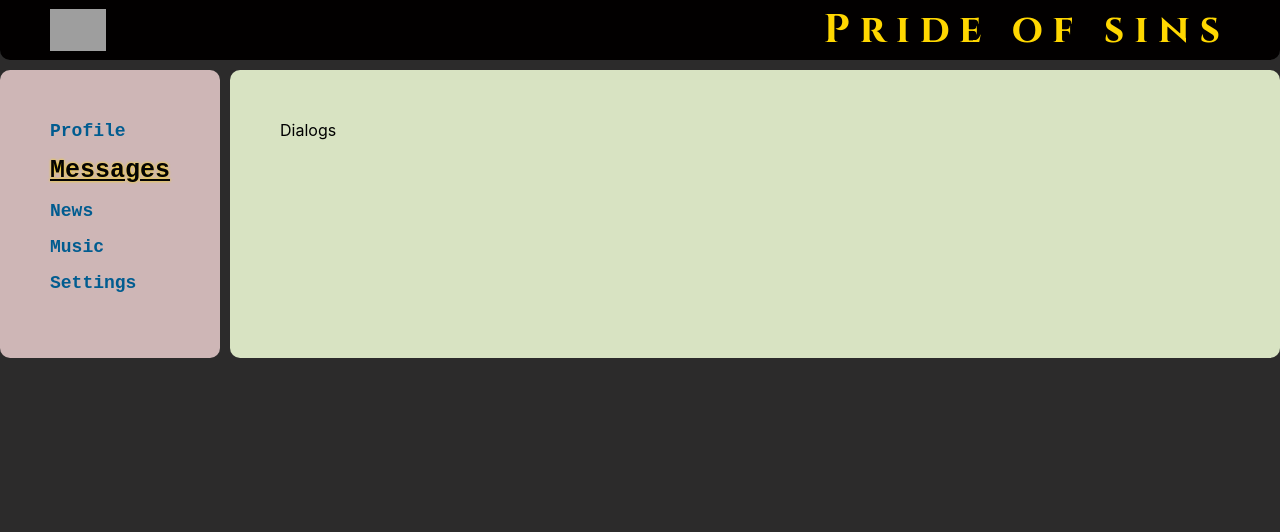
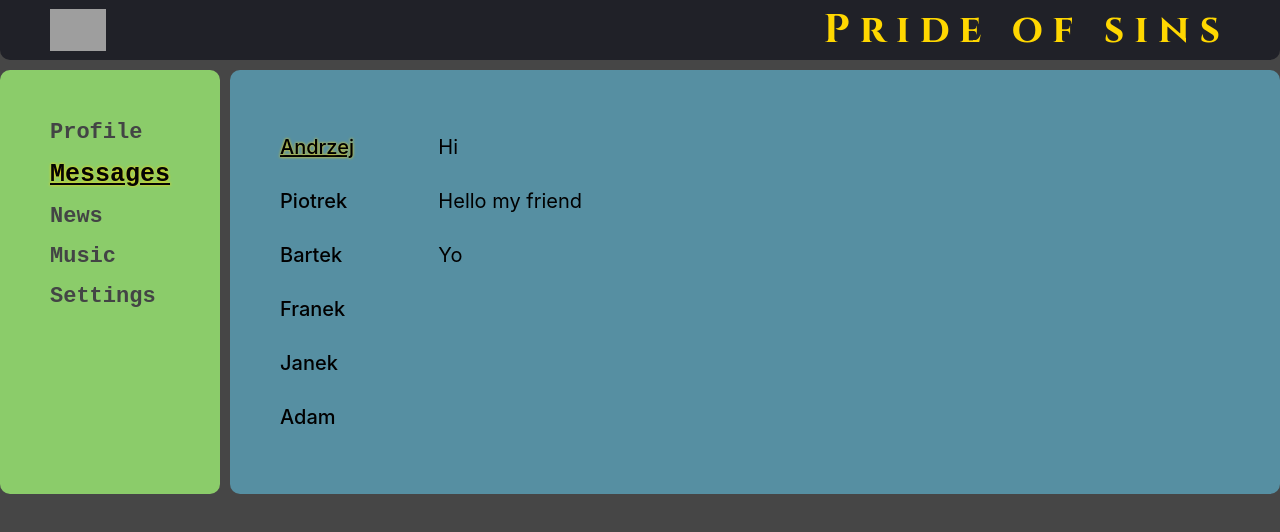
Before and after one commit to YuryDash/samurai-way, a React (Create React App) app: page /dialogs in a window 1280 px wide. Shown: the top 532 px of the page. Built offline with nearby package versions, Linux system fonts and the light colour scheme; grey boxes are pictures that could not be loaded.

Commit message:
Commit-samurai-way - 21

```diff
--- a/src/App.css
+++ b/src/App.css
@@ -1,5 +1,5 @@
 body{
-    background-color: #2c2b2b;
+    background-color: rgb(70, 70, 70);
 }
 .app-wrapper {
     max-width: 1450px;
@@ -18,7 +18,7 @@ body{
 .app-wrapper-content{
 
     grid-area: p;
-    background-color: #d8e3c2;
+    background-color: #568fa2;
     border-radius: 10px;
     padding: 50px;
 
--- a/src/components/Dialogs/Dialogs.module.css
+++ b/src/components/Dialogs/Dialogs.module.css
@@ -0,0 +1,31 @@
+@import url('https://fonts.googleapis.com/css2?family=Cinzel:wght@400;500;700&display=swap');
+
+.dialogs {
+    display: grid;
+    grid-template-columns: 2fr 10fr;
+    font-size: 20px;
+}
+
+.dialogsItems {
+}
+
+.dialogsItems .active {
+    color: black;
+    text-shadow: 0px 0px 3px gold;
+    text-decoration: underline;
+}
+
+.dialog {
+    padding: 15px 0;
+    font-weight: 500;
+
+}
+
+.messages {
+}
+
+.message {
+    padding: 15px 0;
+    font-weight: 400;
+
+}
--- a/src/components/Dialogs/Dialogs.tsx
+++ b/src/components/Dialogs/Dialogs.tsx
@@ -4,8 +4,20 @@ import s from "./Dialogs.module.css"
 
 export const Dialogs = () => {
     return (
-        <div>
-            Dialogs
+        <div className={s.dialogs}>
+            <div className={s.dialogsItems}>
+                <div className={s.dialog + ' ' + s.active}>Andrzej</div>
+                <div className={s.dialog}>Piotrek</div>
+                <div className={s.dialog}>Bartek</div>
+                <div className={s.dialog}>Franek</div>
+                <div className={s.dialog}>Janek</div>
+                <div className={s.dialog}>Adam</div>
+            </div>
+            <div className={s.messages}>
+                <div className={s.message}>Hi</div>
+                <div className={s.message}>Hello my friend</div>
+                <div className={s.message}>Yo</div>
+            </div>
         </div>
     )
 }
--- a/src/components/Header/Header.module.css
+++ b/src/components/Header/Header.module.css
@@ -2,7 +2,7 @@
     @import url('https://fonts.googleapis.com/css2?family=Cinzel:wght@400;500;700&display=swap');
 
     grid-area: h;
-    background-color: #020000;
+    background-color: #202128;
     border-bottom-left-radius: 10px;
     border-bottom-right-radius: 10px;
 
--- a/src/components/NavBar/NavBar.module.css
+++ b/src/components/NavBar/NavBar.module.css
@@ -1,14 +1,14 @@
 .nav {
     grid-area: n;
-    background-color: #ceb6b6;
+    background-color: #8bcc6a;
     border-radius: 10px;
     padding: 50px;
 }
 .item a{
-    color: #015c90;
+    color: #434445;
     font-family: monospace;
     font-weight: 700;
-    font-size: 18px;
+    font-size: 22px;
     text-decoration: none;
 }
 .item a.active{
--- a/src/components/NavBar/NavBar.tsx
+++ b/src/components/NavBar/NavBar.tsx
@@ -1,6 +1,7 @@
 import React from "react";
 import s from "./NavBar.module.css"
 import {NavLink} from "react-router-dom";
+//задал переменую класса актив
 let active = s.active;
 export const NavBar = () => {
     return (
--- a/src/components/Profile/Profile.module.css
+++ b/src/components/Profile/Profile.module.css
@@ -1,7 +1,25 @@
 
 .my__data {
     display: flex;
+    align-items: center;
 }
+
+.info{
+    padding-left: 40px;
+    font-size: 20px;
+}
+.info div{
+color: black;
+    font-weight: 700;
+
+}
+
+
+.info span{
+  color: rgba(2, 0, 0, 0.8);
+    font-weight: 500;
+}
+
 
 .avatar {
     overflow: hidden;
--- a/src/components/Profile/Profile.tsx
+++ b/src/components/Profile/Profile.tsx
@@ -29,11 +29,11 @@ export const Profile = () => {
                         alt="Just Avatar"/>
                 </div>
 
-                <div>
+                <div className={s.info}>
                     <div>
                         Yury Dashukevich
                     </div>
-                    <div>
+                    <div >
                         <div>Date of birth: <span> 12.06</span></div>
                         <div>City: <span> Minsk</span></div>
                         <div>Education: <span> Auto Mechanical College</span></div>
```
